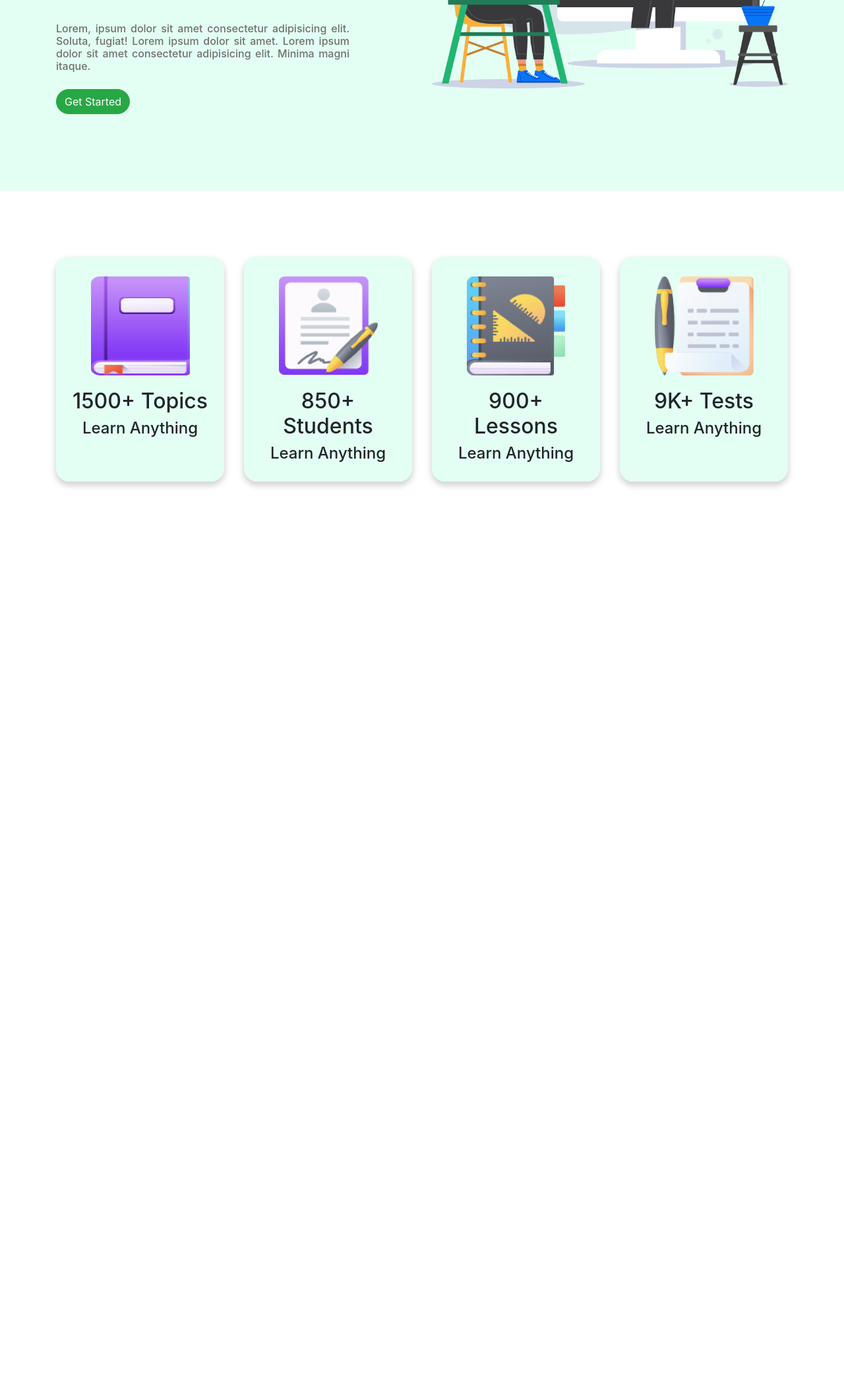
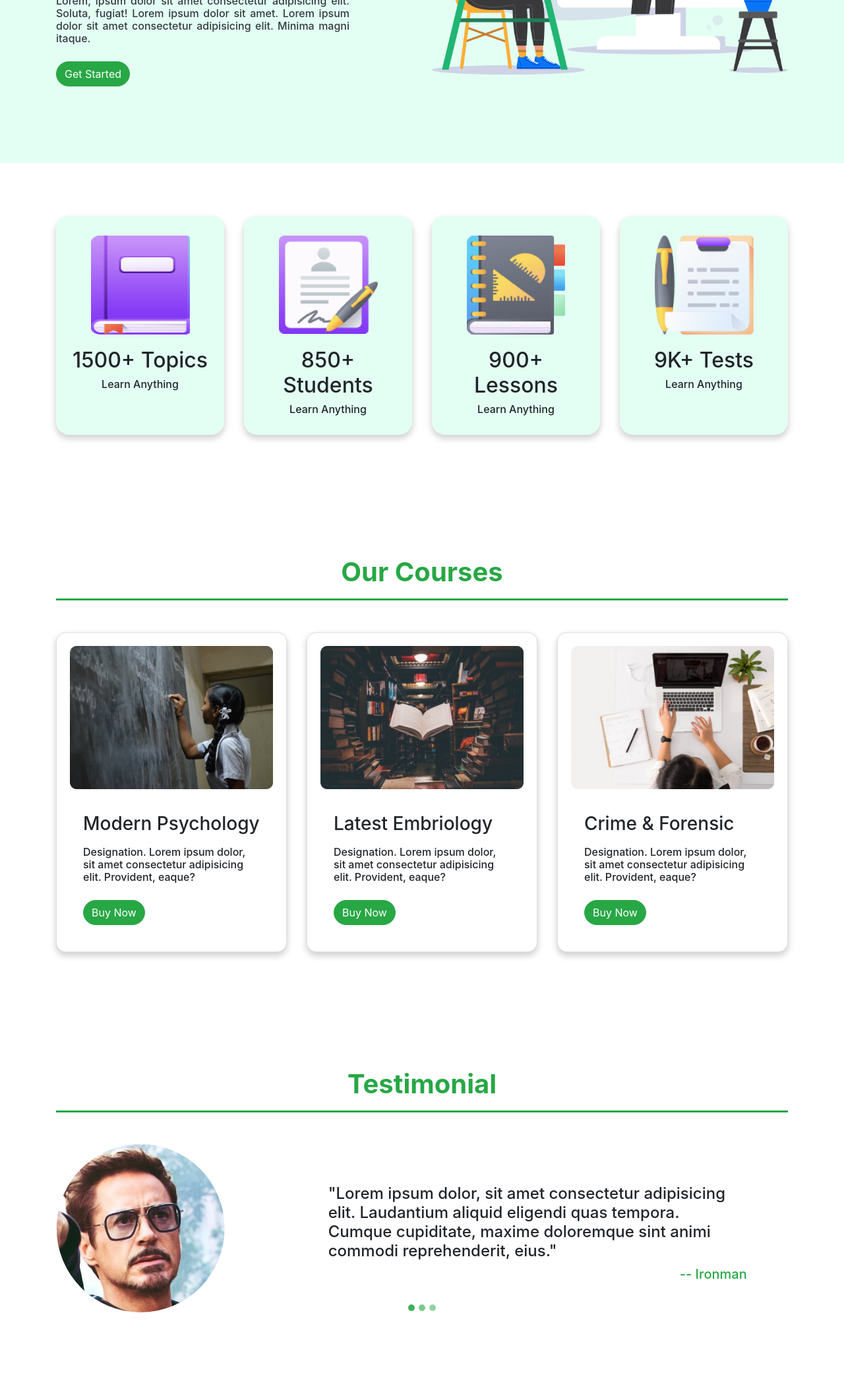
Before and after one commit to masfikalam/E-School, a plain HTML site: page index.html in a window 1280 px wide. Shown: the part 443-2536 px from the top of the page at 66% size. Before the commit the page ends 1297 px from the top, so only its background shows below. Drawn offline with nearby package versions, Linux system fonts and the light colour scheme.

Commit message:
courses and testimonial added

```diff
--- a/index.html
+++ b/index.html
@@ -24,7 +24,7 @@
             <div id="nava" class="collapse navbar-collapse text-center">
                 <ul class="navbar-nav ml-auto">
                     <li class="nav-item"><a href="#" class="nav-link">Books</a></li>
-                    <li class="nav-item"><a href="#" class="nav-link">Courses</a></li>
+                    <li class="nav-item"><a href="#courses" class="nav-link">Courses</a></li>
                     <li class="nav-item"><a href="#" class="nav-link">Blogs</a></li>
                     <li class="nav-item"><a href="#" class="nav-link">Others</a></li>
                     <li class="nav-item"><a href="#" class="nav-link px-4 btn-success round-border">Sign In</a></li>
@@ -38,9 +38,9 @@
         <div class="container">
             <div class="row align-items-center text-center text-lg-left">
                 <div class="col-12 col-lg-5">
-                    <p>Are you ready to learn?</p>
-                    <h1>Learn with fun <br> on <span>any schedule</span></h1>
-                    <h6>Lorem, ipsum dolor sit amet consectetur adipisicing elit. Soluta, fugiat! Lorem ipsum dolor sit amet. Lorem ipsum dolor sit amet consectetur adipisicing elit. Minima magni itaque.</h6>
+                    <b class="text-info">Are you ready to learn?</b>
+                    <h1>Learn with fun <br> on <span class="text-success">any schedule</span></h1>
+                    <h6 class="text-dark text-justify mt-4">Lorem, ipsum dolor sit amet consectetur adipisicing elit. Soluta, fugiat! Lorem ipsum dolor sit amet. Lorem ipsum dolor sit amet consectetur adipisicing elit. Minima magni itaque.</h6>
                     <button class="btn btn-success round-border my-3">Get Started</button>
                 </div>
                 <div class="col-12 col-lg-6 ml-auto">
@@ -59,7 +59,7 @@
                         <img src="img/book.png" class="card-image-top" width="150px" height="150px">
                         <div class="card-body">
                             <h2>1500+ Topics</h2>
-                            <h4>Learn Anything</h4>
+                            <h6>Learn Anything</h6>
                         </div>
                     </div>
                 </div>
@@ -68,7 +68,7 @@
                         <img src="img/student.png" class="card-image-top" width="150px" height="150px">
                         <div class="card-body">
                             <h2>850+ Students</h2>
-                            <h4>Learn Anything</h4>
+                            <h6>Learn Anything</h6>
                         </div>
                     </div>
                 </div>
@@ -77,7 +77,7 @@
                         <img src="img/video.png" class="card-image-top" width="150px" height="150px">
                         <div class="card-body">
                             <h2>900+ Lessons</h2>
-                            <h4>Learn Anything</h4>
+                            <h6>Learn Anything</h6>
                         </div>
                     </div>
                 </div>
@@ -86,7 +86,7 @@
                         <img src="img/test.png" class="card-image-top" width="150px" height="150px">
                         <div class="card-body">
                             <h2>9K+ Tests</h2>
-                            <h4>Learn Anything</h4>
+                            <h6>Learn Anything</h6>
                         </div>
                     </div>
                 </div>
@@ -94,6 +94,93 @@
         </div>
     </section>
 
+    <!-- courses area -->
+    <section id="courses">
+        <div class="container">
+            <h1 class="text-success text-center mb-5 pb-3">Our Courses</h1>
+            <div class="row">
+                <div class="col-sm-6 col-lg-4 mb-3">
+                    <div class="card">
+                        <img src="img/course-1.png" class="card-img-top">
+                        <div class="card-body">
+                            <h3 class="my-3">Modern Psychology</h3>
+                            <h6>Designation. Lorem ipsum dolor, sit amet consectetur adipisicing elit. Provident, eaque?</h6>
+                            <button class="btn btn-success round-border mt-3">Buy Now</button>
+                        </div>
+                    </div>
+                </div>
+                <div class="col-sm-6 col-lg-4 mb-3">
+                    <div class="card">
+                        <img src="img/course-2.png" class="card-img-top">
+                        <div class="card-body">
+                            <h3 class="my-3">Latest Embriology</h3>
+                            <h6>Designation. Lorem ipsum dolor, sit amet consectetur adipisicing elit. Provident, eaque?</h6>
+                            <button class="btn btn-success round-border mt-3">Buy Now</button>
+                        </div>
+                    </div>
+                </div>
+                <div class="col-sm-6 mx-auto col-lg-4 mb-3">
+                    <div class="card">
+                        <img src="img/course-3.png" class="card-img-top">
+                        <div class="card-body">
+                            <h3 class="my-3">Crime & Forensic</h3>
+                            <h6>Designation. Lorem ipsum dolor, sit amet consectetur adipisicing elit. Provident, eaque?</h6>
+                            <button class="btn btn-success round-border mt-3">Buy Now</button>
+                        </div>
+                    </div>
+                </div>
+            </div>
+        </div>
+    </section>
+
+    <!-- testimonial area -->
+    <section id="testimonial">
+        <div class="container">
+            <h1 class="text-success text-center mb-5 pb-3">Testimonial</h1>
+            <div id="carouselExampleIndicators" class="carousel slide" data-ride="carousel">
+                <ol class="carousel-indicators">
+                    <li data-target="#carouselExampleIndicators" data-slide-to="0" class="active"></li>
+                    <li data-target="#carouselExampleIndicators" data-slide-to="1"></li>
+                    <li data-target="#carouselExampleIndicators" data-slide-to="2"></li>
+                </ol>
+                <div class="carousel-inner">
+                    <div class="carousel-item h-100 active">
+                        <div class="row align-items-center">
+                            <div class="col-6 mx-auto mb-4 col-sm-3">
+                                <img src="img/man-1.jpg" class="w-100 rounded-circle">
+                            </div>
+                            <div class="col-sm-7 ml-auto">
+                                <h4>"Lorem ipsum dolor, sit amet consectetur adipisicing elit. Laudantium aliquid eligendi quas tempora. Cumque cupiditate, maxime doloremque sint animi commodi reprehenderit, eius."</h4>
+                                <h5 class="text-success text-right">-- Ironman</h5>
+                            </div>
+                        </div>
+                    </div>
+                    <div class="carousel-item h-100">
+                        <div class="row align-items-center">
+                            <div class="col-6 mx-auto mb-4 col-sm-3">
+                                <img src="img/man-2.jpg" class="w-100 rounded-circle">
+                            </div>
+                            <div class="col-sm-7 ml-auto">
+                                <h4>"Lorem ipsum dolor, sit amet consectetur adipisicing elit. Laudantium aliquid eligendi quas tempora. Cumque cupiditate, maxime doloremque sint animi commodi reprehenderit, eius."</h4>
+                                <h5 class="text-success text-right">-- Thor Odinson</h5>
+                            </div>
+                        </div>
+                    </div>
+                    <div class="carousel-item h-100">
+                        <div class="row align-items-center">
+                            <div class="col-6 mx-auto mb-4 col-sm-3">
+                                <img src="img/man-3.jpg" class="w-100 rounded-circle">
+                            </div>
+                            <div class="col-sm-7 ml-auto">
+                                <h4>"Lorem ipsum dolor, sit amet consectetur adipisicing elit. Laudantium aliquid eligendi quas tempora. Cumque cupiditate, maxime doloremque sint animi commodi reprehenderit, eius."</h4>
+                                <h5 class="text-success text-right">-- Spiderman</h5>
+                            </div>
+                        </div>
+                    </div>
+                </div>
+            </div>
+        </div>
+    </section>
 
     <!-- script area -->
     <script src="https://code.jquery.com/jquery-3.5.1.slim.min.js" integrity="sha384-DfXdz2htPH0lsSSs5nCTpuj/zy4C+OGpamoFVy38MVBnE+IbbVYUew+OrCXaRkfj" crossorigin="anonymous"></script>
--- a/style.css
+++ b/style.css
@@ -2,8 +2,15 @@ html {
     scroll-behavior: smooth;
 }
 
+
+/* similar css */
+
 .round-border {
     border-radius: 20px;
+}
+
+section {
+    padding: 80px 0;
 }
 
 
@@ -21,6 +28,11 @@ nav ul li a {
     font-size: 18px;
     color: #000;
     font-weight: bold;
+    border-bottom: 3px solid transparent;
+}
+
+nav ul li a:hover {
+    border-bottom: 3px solid #28a745;
 }
 
 
@@ -31,40 +43,66 @@ header {
     background-color: #e3fff3;
 }
 
-header p {
-    color: #ff5858;
-    font-weight: bold;
-}
-
 header h1 {
     font-size: 56px;
     font-weight: bold;
 }
 
-header h1 span {
-    color: #28a745;
-}
-
-header h6 {
-    color: #707070;
-    margin-top: 50px;
-    text-align: justify;
-}
-
 
 /* catagories css */
-
-#catagories {
-    padding: 100px 0;
-}
 
 #catagories .box {
     background-color: #e3fff3;
     border-radius: 20px;
     box-shadow: 0 5px 10px 1px lightgrey;
     padding-top: 30px;
+    animation: popup 1s linear;
 }
 
 #catagories .box:hover {
     box-shadow: 0 5px 10px 5px lightgrey;
 }
+
+@keyframes popup {
+    from {
+        transform: rotateX(90deg);
+    }
+    to {
+        transform: none;
+        transition: 2s ease-out;
+    }
+}
+
+
+/* courses area */
+
+#courses h1 {
+    font-weight: bold;
+    border-bottom: 3px solid #28a745;
+}
+
+#courses .card {
+    border-radius: 15px;
+    padding: 20px;
+    box-shadow: 0 5px 10px 1px lightgrey;
+}
+
+#courses .card:hover {
+    transform: scale(0.95);
+    transition: .2s ease-out;
+}
+
+
+/* testimonial css */
+
+#testimonial h1 {
+    font-weight: bold;
+    border-bottom: 3px solid #28a745;
+}
+
+#testimonial .carousel-indicators li {
+    background-color: #28a745;
+    height: 10px;
+    width: 10px;
+    border-radius: 50%;
+}
```
Also changed, not shown: img/man-1.jpg (added), img/man-2.jpg (added), img/man-3.jpg (added), img/man.png (deleted).
